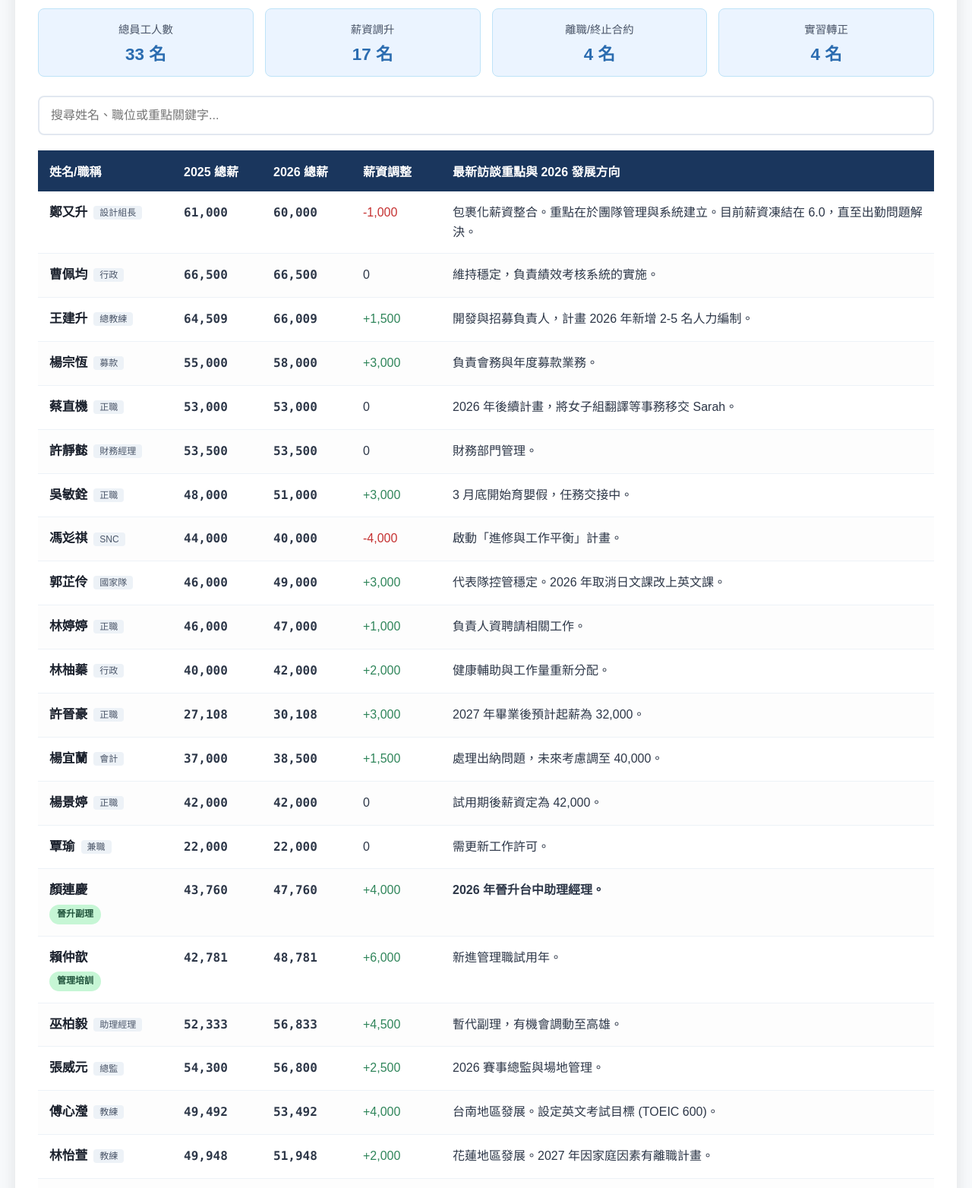
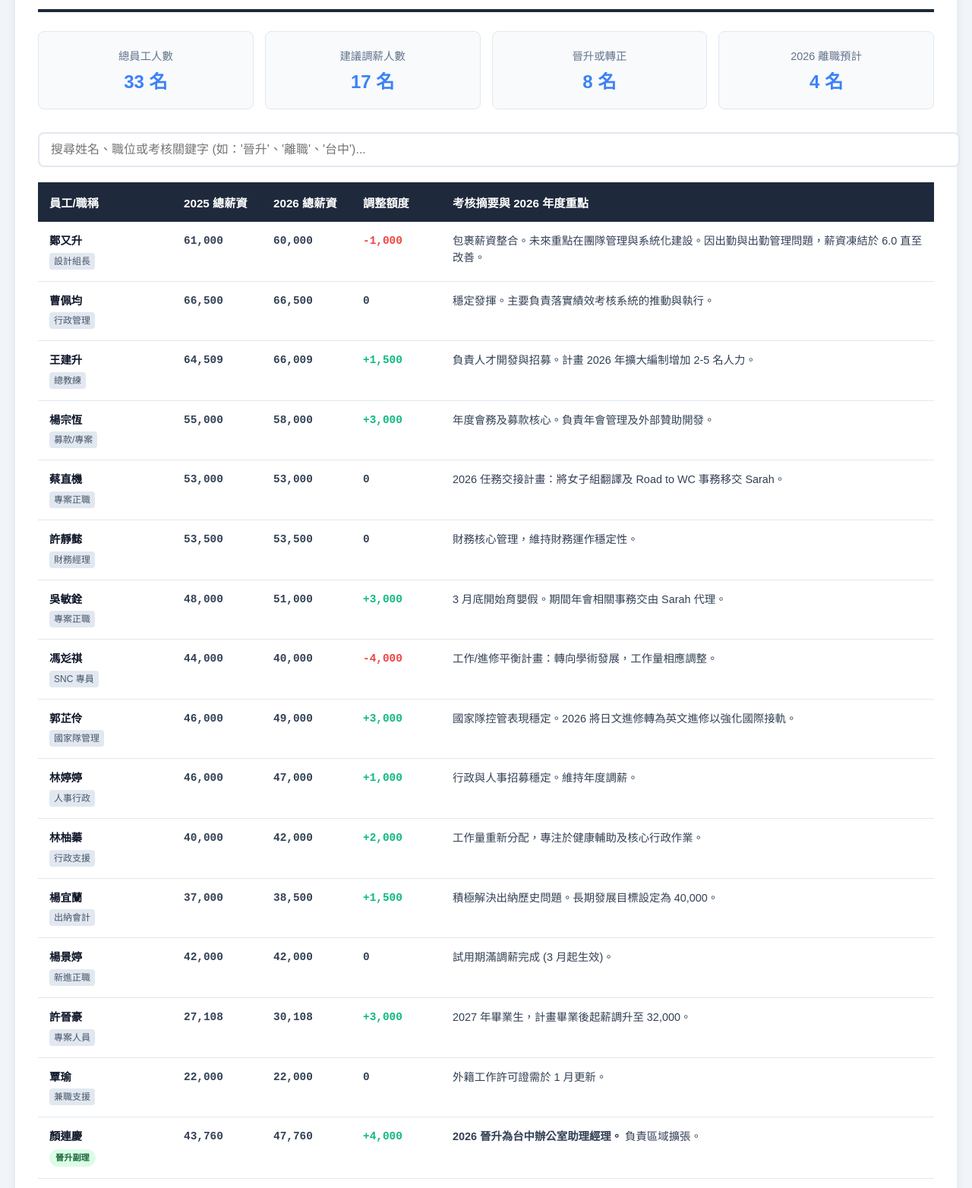
Before and after one commit to starrkwanchewa-bit/appraisal2025-2026, a plain HTML site: page index.html in a window 1280 px wide. Shown: the part 123-1687 px from the top of the page at 76% size. Drawn offline with Linux system fonts and the light colour scheme.

Commit message:
Update index.html

```diff
--- a/index.html
+++ b/index.html
@@ -3,126 +3,132 @@
 <head>
     <meta charset="UTF-8">
     <meta name="viewport" content="width=device-width, initial-scale=1.0">
-    <title>CTLA 2025-2026 薪資調整同步更新</title>
+    <title>CTLA 2025-2026 員工考核彙整</title>
     <style>
         :root {
-            --primary: #1a365d;
-            --accent: #2b6cb0;
-            --success: #2f855a;
-            --warning: #c05621;
-            --danger: #c53030;
-            --bg: #f8fafc;
+            --primary: #1e293b;
+            --secondary: #3b82f6;
+            --success: #10b981;
+            --warning: #f59e0b;
+            --danger: #ef4444;
+            --background: #f1f5f9;
         }
 
-        body { font-family: "Microsoft JhengHei", "微軟正黑體", sans-serif; background: var(--bg); margin: 0; padding: 20px; color: #2d3748; }
-        .container { max-width: 1200px; margin: auto; background: white; padding: 30px; border-radius: 12px; box-shadow: 0 10px 25px rgba(0,0,0,0.1); }
+        body { font-family: "Microsoft JhengHei", "微軟正黑體", sans-serif; background: var(--background); margin: 0; padding: 20px; color: #334155; }
+        .container { max-width: 1250px; margin: auto; background: white; padding: 30px; border-radius: 12px; box-shadow: 0 10px 15px -3px rgba(0,0,0,0.1); }
 
-        header { display: flex; justify-content: space-between; align-items: center; border-bottom: 3px solid var(--primary); padding-bottom: 20px; margin-bottom: 20px; }
+        header { border-bottom: 4px solid var(--primary); padding-bottom: 15px; margin-bottom: 25px; display: flex; justify-content: space-between; align-items: flex-end; }
         h1 { margin: 0; font-size: 1.8rem; color: var(--primary); }
+        .confidential { color: var(--danger); font-weight: bold; border: 2px solid var(--danger); padding: 5px 10px; border-radius: 4px; }
 
-        .stats-bar { display: grid; grid-template-columns: repeat(auto-fit, minmax(180px, 1fr)); gap: 15px; margin-bottom: 25px; }
-        .stat-card { background: #ebf4ff; padding: 15px; border-radius: 8px; text-align: center; border: 1px solid #bee3f8; }
-        .stat-card span { display: block; font-size: 0.9rem; color: #4a5568; margin-bottom: 5px; }
-        .stat-card b { font-size: 1.4rem; color: var(--accent); }
+        .dashboard-grid { display: grid; grid-template-columns: repeat(auto-fit, minmax(200px, 1fr)); gap: 15px; margin-bottom: 30px; }
+        .card { background: #f8fafc; border: 1px solid #e2e8f0; padding: 20px; border-radius: 8px; text-align: center; }
+        .card span { display: block; font-size: 0.9rem; color: #64748b; margin-bottom: 5px; }
+        .card b { font-size: 1.5rem; color: var(--secondary); }
 
-        .search-box { width: 100%; padding: 15px; border: 2px solid #e2e8f0; border-radius: 8px; margin-bottom: 20px; font-size: 1rem; box-sizing: border-box; }
+        .search-area { margin-bottom: 20px; }
+        .search-box { width: 100%; padding: 12px 15px; border: 2px solid #e2e8f0; border-radius: 8px; font-size: 1rem; }
 
-        table { width: 100%; border-collapse: collapse; }
-        th { background: var(--primary); color: white; text-align: left; padding: 15px; position: sticky; top: 0; }
-        td { padding: 15px; border-bottom: 1px solid #edf2f7; vertical-align: top; line-height: 1.6; }
-        tr:nth-child(even) { background: #fdfdfd; }
-        tr:hover { background: #f0f7ff; }
+        table { width: 100%; border-collapse: collapse; background: white; }
+        th { background: var(--primary); color: white; text-align: left; padding: 15px; font-size: 0.95rem; position: sticky; top: 0; }
+        td { padding: 15px; border-bottom: 1px solid #e2e8f0; vertical-align: top; font-size: 0.9rem; line-height: 1.5; }
+        tr:hover { background: #f1f5f9; transition: background 0.2s; }
 
-        .name-cell { font-weight: bold; font-size: 1.05rem; color: #1a202c; }
-        .dept-tag { font-size: 0.75rem; padding: 2px 8px; background: #edf2f7; border-radius: 4px; color: #4a5568; margin-left: 8px; vertical-align: middle; }
-        .salary { font-family: Consolas, monospace; font-weight: bold; }
-        .up { color: var(--success); }
-        .down { color: var(--danger); }
+        .name-cell { font-weight: bold; color: #0f172a; display: block; }
+        .role-tag { font-size: 0.75rem; background: #e2e8f0; padding: 2px 6px; border-radius: 4px; color: #475569; margin-top: 4px; display: inline-block; }
+        .amt { font-family: 'Courier New', monospace; font-weight: bold; }
+        .positive { color: var(--success); }
+        .negative { color: var(--danger); }
 
-        .badge { padding: 3px 10px; border-radius: 20px; font-size: 0.75rem; font-weight: bold; margin-top: 5px; display: inline-block; }
-        .promo { background: #c6f6d5; color: #22543d; }
-        .exit { background: #fed7d7; color: #822727; }
-        .probation { background: #feebc8; color: #744210; }
+        .badge { padding: 3px 8px; border-radius: 12px; font-size: 0.7rem; font-weight: bold; text-transform: uppercase; margin-top: 5px; display: inline-block; }
+        .bg-promo { background: #dcfce7; color: #166534; }
+        .bg-exit { background: #fee2e2; color: #991b1b; }
+        .bg-warn { background: #fef3c7; color: #92400e; }
     </style>
 </head>
 <body>
 
 <div class="container">
     <header>
-        <h1>CTLA 2025-2026 員工考核與薪資調整總表 (最新同步)</h1>
-        <div style="text-align: right;">
-            <p style="margin:0; font-weight:bold; color:var(--danger);">機密文件 - 僅供管理層參閱</p>
+        <div>
+            <h1>CTLA 2025-2026 年度員工考核彙整表</h1>
+            <p style="margin: 5px 0 0 0; color: #64748b;">資料同步時間：2025/12/27</p>
         </div>
+        <div class="confidential">機密文件 - 限管理層</div>
     </header>
 
-    <div class="stats-bar">
-        <div class="stat-card"><span>總員工人數</span><b>33 名</b></div>
-        <div class="stat-card"><span>薪資調升</span><b>17 名</b></div>
-        <div class="stat-card"><span>離職/終止合約</span><b>4 名</b></div>
-        <div class="stat-card"><span>實習轉正</span><b>4 名</b></div>
+    <div class="dashboard-grid">
+        <div class="card"><span>總員工人數</span><b>33 名</b></div>
+        <div class="card"><span>建議調薪人數</span><b>17 名</b></div>
+        <div class="card"><span>晉升或轉正</span><b>8 名</b></div>
+        <div class="card"><span>2026 離職預計</span><b>4 名</b></div>
     </div>
 
-    <input type="text" id="staffSearch" class="search-box" placeholder="搜尋姓名、職位或重點關鍵字...">
+    <div class="search-area">
+        <input type="text" id="filter" class="search-box" placeholder="搜尋姓名、職位或考核關鍵字 (如：'晉升'、'離職'、'台中')...">
+    </div>
 
     <table id="staffTable">
         <thead>
             <tr>
-                <th width="15%">姓名/職稱</th>
-                <th width="10%">2025 總薪</th>
-                <th width="10%">2026 總薪</th>
-                <th width="10%">薪資調整</th>
-                <th>最新訪談重點與 2026 發展方向</th>
+                <th width="15%">員工/職稱</th>
+                <th width="10%">2025 總薪資</th>
+                <th width="10%">2026 總薪資</th>
+                <th width="10%">調整額度</th>
+                <th>考核摘要與 2026 年度重點</th>
             </tr>
         </thead>
         <tbody>
-            <tr><td><span class="name-cell">鄭又升</span><span class="dept-tag">設計組長</span></td><td class="salary">61,000</td><td class="salary">60,000</td><td class="down">-1,000</td><td>包裹化薪資整合。重點在於團隊管理與系統建立。目前薪資凍結在 6.0，直至出勤問題解決。 </td></tr>
-            <tr><td><span class="name-cell">曹佩均</span><span class="dept-tag">行政</span></td><td class="salary">66,500</td><td class="salary">66,500</td><td>0</td><td>維持穩定，負責績效考核系統的實施。 </td></tr>
-            <tr><td><span class="name-cell">王建升</span><span class="dept-tag">總教練</span></td><td class="salary">64,509</td><td class="salary">66,009</td><td class="up">+1,500</td><td>開發與招募負責人，計畫 2026 年新增 2-5 名人力編制。 </td></tr>
-            <tr><td><span class="name-cell">楊宗恆</span><span class="dept-tag">募款</span></td><td class="salary">55,000</td><td class="salary">58,000</td><td class="up">+3,000</td><td>負責會務與年度募款業務。 </td></tr>
-            <tr><td><span class="name-cell">蔡直機</span><span class="dept-tag">正職</span></td><td class="salary">53,000</td><td class="salary">53,000</td><td>0</td><td>2026 年後續計畫，將女子組翻譯等事務移交 Sarah。 </td></tr>
-            <tr><td><span class="name-cell">許靜懿</span><span class="dept-tag">財務經理</span></td><td class="salary">53,500</td><td class="salary">53,500</td><td>0</td><td>財務部門管理。 </td></tr>
-            <tr><td><span class="name-cell">吳敏銓</span><span class="dept-tag">正職</span></td><td class="salary">48,000</td><td class="salary">51,000</td><td class="up">+3,000</td><td>3 月底開始育嬰假，任務交接中。 </td></tr>
-            <tr><td><span class="name-cell">馮彣祺</span><span class="dept-tag">SNC</span></td><td class="salary">44,000</td><td class="salary">40,000</td><td class="down">-4,000</td><td>啟動「進修與工作平衡」計畫。 </td></tr>
-            <tr><td><span class="name-cell">郭芷伶</span><span class="dept-tag">國家隊</span></td><td class="salary">46,000</td><td class="salary">49,000</td><td class="up">+3,000</td><td>代表隊控管穩定。2026 年取消日文課改上英文課。 </td></tr>
-            <tr><td><span class="name-cell">林婷婷</span><span class="dept-tag">正職</span></td><td class="salary">46,000</td><td class="salary">47,000</td><td class="up">+1,000</td><td>負責人資聘請相關工作。 </td></tr>
-            <tr><td><span class="name-cell">林柚蓁</span><span class="dept-tag">行政</span></td><td class="salary">40,000</td><td class="salary">42,000</td><td class="up">+2,000</td><td>健康輔助與工作量重新分配。 </td></tr>
-            <tr><td><span class="name-cell">許晉豪</span><span class="dept-tag">正職</span></td><td class="salary">27,108</td><td class="salary">30,108</td><td class="up">+3,000</td><td>2027 年畢業後預計起薪為 32,000。 </td></tr>
-            <tr><td><span class="name-cell">楊宜蘭</span><span class="dept-tag">會計</span></td><td class="salary">37,000</td><td class="salary">38,500</td><td class="up">+1,500</td><td>處理出納問題，未來考慮調至 40,000。 </td></tr>
-            <tr><td><span class="name-cell">楊景婷</span><span class="dept-tag">正職</span></td><td class="salary">42,000</td><td class="salary">42,000</td><td>0</td><td>試用期後薪資定為 42,000。 </td></tr>
-            <tr><td><span class="name-cell">覃瑜</span><span class="dept-tag">兼職</span></td><td class="salary">22,000</td><td class="salary">22,000</td><td>0</td><td>需更新工作許可。 </td></tr>
+            <tr><td><span class="name-cell">鄭又升</span><span class="role-tag">設計組長</span></td><td class="amt">61,000</td><td class="amt">60,000</td><td class="amt negative">-1,000</td><td>包裹薪資整合。未來重點在團隊管理與系統化建設。因出勤與出勤管理問題，薪資凍結於 6.0 直至改善。</td></tr>
+            <tr><td><span class="name-cell">曹佩均</span><span class="role-tag">行政管理</span></td><td class="amt">66,500</td><td class="amt">66,500</td><td class="amt">0</td><td>穩定發揮。主要負責落實績效考核系統的推動與執行。</td></tr>
+            <tr><td><span class="name-cell">王建升</span><span class="role-tag">總教練</span></td><td class="amt">64,509</td><td class="amt">66,009</td><td class="amt positive">+1,500</td><td>負責人才開發與招募。計畫 2026 年擴大編制增加 2-5 名人力。</td></tr>
+            <tr><td><span class="name-cell">楊宗恆</span><span class="role-tag">募款/專案</span></td><td class="amt">55,000</td><td class="amt">58,000</td><td class="amt positive">+3,000</td><td>年度會務及募款核心。負責年會管理及外部贊助開發。</td></tr>
+            <tr><td><span class="name-cell">蔡直機</span><span class="role-tag">專案正職</span></td><td class="amt">53,000</td><td class="amt">53,000</td><td class="amt">0</td><td>2026 任務交接計畫：將女子組翻譯及 Road to WC 事務移交 Sarah。</td></tr>
+            <tr><td><span class="name-cell">許靜懿</span><span class="role-tag">財務經理</span></td><td class="amt">53,500</td><td class="amt">53,500</td><td class="amt">0</td><td>財務核心管理，維持財務運作穩定性。</td></tr>
+            <tr><td><span class="name-cell">吳敏銓</span><span class="role-tag">專案正職</span></td><td class="amt">48,000</td><td class="amt">51,000</td><td class="amt positive">+3,000</td><td>3 月底開始育嬰假。期間年會相關事務交由 Sarah 代理。</td></tr>
+            <tr><td><span class="name-cell">馮彣祺</span><span class="role-tag">SNC 專員</span></td><td class="amt">44,000</td><td class="amt">40,000</td><td class="amt negative">-4,000</td><td>工作/進修平衡計畫：轉向學術發展，工作量相應調整。</td></tr>
+            <tr><td><span class="name-cell">郭芷伶</span><span class="role-tag">國家隊管理</span></td><td class="amt">46,000</td><td class="amt">49,000</td><td class="amt positive">+3,000</td><td>國家隊控管表現穩定。2026 將日文進修轉為英文進修以強化國際接軌。</td></tr>
+            <tr><td><span class="name-cell">林婷婷</span><span class="role-tag">人事行政</span></td><td class="amt">46,000</td><td class="amt">47,000</td><td class="amt positive">+1,000</td><td>行政與人事招募穩定。維持年度調薪。</td></tr>
+            <tr><td><span class="name-cell">林柚蓁</span><span class="role-tag">行政支援</span></td><td class="amt">40,000</td><td class="amt">42,000</td><td class="amt positive">+2,000</td><td>工作量重新分配，專注於健康輔助及核心行政作業。</td></tr>
+            <tr><td><span class="name-cell">楊宜蘭</span><span class="role-tag">出納會計</span></td><td class="amt">37,000</td><td class="amt">38,500</td><td class="amt positive">+1,500</td><td>積極解決出納歷史問題。長期發展目標設定為 40,000。</td></tr>
+            <tr><td><span class="name-cell">楊景婷</span><span class="role-tag">新進正職</span></td><td class="amt">42,000</td><td class="amt">42,000</td><td class="amt">0</td><td>試用期滿調薪完成 (3 月起生效)。</td></tr>
+            <tr><td><span class="name-cell">許晉豪</span><span class="role-tag">專案人員</span></td><td class="amt">27,108</td><td class="amt">30,108</td><td class="amt positive">+3,000</td><td>2027 年畢業生，計畫畢業後起薪調升至 32,000。</td></tr>
+            <tr><td><span class="name-cell">覃瑜</span><span class="role-tag">兼職支援</span></td><td class="amt">22,000</td><td class="amt">22,000</td><td class="amt">0</td><td>外籍工作許可證需於 1 月更新。</td></tr>
 
-            <tr><td><span class="name-cell">顏連慶</span><br><span class="badge promo">晉升副理</span></td><td class="salary">43,760</td><td class="salary">47,760</td><td class="up">+4,000</td><td><b>2026 年晉升台中助理經理。</b> </td></tr>
-            <tr><td><span class="name-cell">賴仲歆</span><br><span class="badge promo">管理培訓</span></td><td class="salary">42,781</td><td class="salary">48,781</td><td class="up">+6,000</td><td>新進管理職試用年。 </td></tr>
-            <tr><td><span class="name-cell">巫柏毅</span><span class="dept-tag">助理經理</span></td><td class="salary">52,333</td><td class="salary">56,833</td><td class="up">+4,500</td><td>暫代副理，有機會調動至高雄。 </td></tr>
-            <tr><td><span class="name-cell">張威元</span><span class="dept-tag">總監</span></td><td class="salary">54,300</td><td class="salary">56,800</td><td class="up">+2,500</td><td>2026 賽事總監與場地管理。 </td></tr>
-            <tr><td><span class="name-cell">傅心瀅</span><span class="dept-tag">教練</span></td><td class="salary">49,492</td><td class="salary">53,492</td><td class="up">+4,000</td><td>台南地區發展。設定英文考試目標 (TOEIC 600)。 </td></tr>
-            <tr><td><span class="name-cell">林怡萱</span><span class="dept-tag">教練</span></td><td class="salary">49,948</td><td class="salary">51,948</td><td class="up">+2,000</td><td>花蓮地區發展。2027 年因家庭因素有離職計畫。 </td></tr>
-            <tr><td><span class="name-cell">胡育鴻</span><br><span class="badge exit">6月離職</span></td><td class="salary">48,038</td><td class="salary">48,038</td><td>0</td><td>預計 2026 年 6 月離職。 </td></tr>
-            <tr><td><span class="name-cell">黃雅欣</span><br><span class="badge exit">7月離職</span></td><td class="salary">45,790</td><td class="salary">45,790</td><td>0</td><td>預計 2026 年 7 月離職。 </td></tr>
-            <tr><td><span class="name-cell">林書正</span><br><span class="badge exit">2月離職</span></td><td class="salary">55,124</td><td class="salary">0</td><td class="down">-100%</td><td>預計 2026 年 2 月離職。 </td></tr>
-            <tr><td><span class="name-cell">沈宗逸</span><br><span class="badge probation">觀察中</span></td><td class="salary">54,338</td><td class="salary">0</td><td class="down">-100%</td><td>績效改善觀察中。預計 2028-2029 年離職計畫。 </td></tr>
-            <tr><td><span class="name-cell">林芷誼</span><span class="dept-tag">銷售</span></td><td class="salary">36,040</td><td class="salary">38,040</td><td class="up">+2,000</td><td>負責銷售部採購與創意。 </td></tr>
-            <tr><td><span class="name-cell">林誌豪</span><span class="dept-tag">教練</span></td><td class="salary">36,668</td><td class="salary">37,668</td><td class="up">+1,000</td><td>接手種子計畫與地區事務。 </td></tr>
+            <tr><td><span class="name-cell">顏連慶</span><span class="badge bg-promo">晉升副理</span></td><td class="amt">43,760</td><td class="amt">47,760</td><td class="amt positive">+4,000</td><td><b>2026 晉升為台中辦公室助理經理。</b> 負責區域擴張。</td></tr>
+            <tr><td><span class="name-cell">賴仲歆</span><span class="badge bg-promo">管理培訓</span></td><td class="amt">42,781</td><td class="amt">48,781</td><td class="amt positive">+6,000</td><td>管理職試用年。重點負責新北市地區開發與活動。</td></tr>
+            <tr><td><span class="name-cell">巫柏毅</span><span class="role-tag">助理經理</span></td><td class="amt">52,333</td><td class="amt">56,833</td><td class="amt positive">+4,500</td><td>暫代副理職務。有潛在職位調動至高雄發展意向。</td></tr>
+            <tr><td><span class="name-cell">張威元</span><span class="role-tag">賽事總監</span></td><td class="amt">54,300</td><td class="amt">56,800</td><td class="amt positive">+2,500</td><td>2026 賽事總監。負責種子計畫營運及中層管理培訓。</td></tr>
+            <tr><td><span class="name-cell">傅心瀅</span><span class="role-tag">地區教練</span></td><td class="amt">49,492</td><td class="amt">53,492</td><td class="amt positive">+4,000</td><td>台南地區發展核心。設定英文門檻 (TOEIC 600) 為年度目標。</td></tr>
+            <tr><td><span class="name-cell">林怡萱</span><span class="role-tag">地區教練</span></td><td class="amt">49,948</td><td class="amt">51,948</td><td class="amt positive">+2,000</td><td>花蓮地區發展。2027 年因返鄉計畫有預定離職傾向。</td></tr>
+            <tr><td><span class="name-cell">胡育鴻</span><span class="badge bg-exit">6月離職</span></td><td class="amt">48,038</td><td class="amt">48,038</td><td class="amt">0</td><td>2026/06 預定離職。完成 U16 與上半年賽事交接。</td></tr>
+            <tr><td><span class="name-cell">黃雅欣</span><span class="badge bg-exit">7月離職</span></td><td class="amt">45,790</td><td class="amt">45,790</td><td class="amt">0</td><td>2026/07 預定離職。專注於賽事行政交接。</td></tr>
+            <tr><td><span class="name-cell">林書正</span><span class="badge bg-exit">2月離職</span></td><td class="amt">55,124</td><td class="amt">0</td><td class="amt negative">-100%</td><td>2026/02 預定離職。負責年底賽事最終主辦任務。</td></tr>
+            <tr><td><span class="name-cell">沈宗逸</span><span class="badge bg-warn">考核觀察</span></td><td class="amt">54,338</td><td class="amt">0</td><td class="amt negative">-100%</td><td>1-6 月績效改善期。有 2028-2029 離職退場計畫。</td></tr>
+            <tr><td><span class="name-cell">林芷誼</span><span class="role-tag">銷售採購</span></td><td class="amt">36,040</td><td class="amt">38,040</td><td class="amt positive">+2,000</td><td>負責銷售部採購開發。預定 2027 年離職。</td></tr>
+            <tr><td><span class="name-cell">林誌豪</span><span class="role-tag">地區發展</span></td><td class="amt">36,668</td><td class="amt">37,668</td><td class="amt positive">+1,000</td><td>接手種子計畫及地區事務。1-5 月配合服兵役。</td></tr>
 
-            <tr><td><span class="name-cell">朱佑婍</span><br><span class="badge promo">實習轉正</span></td><td class="salary">22,576</td><td class="salary">32,076</td><td class="up">+9,500</td><td>轉正職。負責 U16 交流與單據系統。 </td></tr>
-            <tr><td><span class="name-cell">林煜霖</span><br><span class="badge promo">實習轉正</span></td><td class="salary">21,228</td><td class="salary">30,728</td><td class="up">+9,500</td><td>實習轉正職。 </td></tr>
-            <tr><td><span class="name-cell">李文翰</span><br><span class="badge promo">實習轉正</span></td><td class="salary">23,236</td><td class="salary">32,736</td><td class="up">+9,500</td><td>實習轉正職。 </td></tr>
-            <tr><td><span class="name-cell">張泰偉</span><span class="dept-tag">實習生</span></td><td class="salary">23,062</td><td class="salary">32,562</td><td class="up">+9,500</td><td>畢業後轉職。 </td></tr>
+            <tr><td><span class="name-cell">朱佑婍</span><span class="badge bg-promo">實習轉正</span></td><td class="amt">22,576</td><td class="amt">32,076</td><td class="amt positive">+9,500</td><td>轉正職人員。負責 U16 交流專案及內部單據系統建立。</td></tr>
+            <tr><td><span class="name-cell">林煜霖</span><span class="badge bg-promo">實習轉正</span></td><td class="amt">21,228</td><td class="amt">30,728</td><td class="amt positive">+9,500</td><td>實習結束順利轉任正職，薪資優化。</td></tr>
+            <tr><td><span class="name-cell">李文翰</span><span class="badge bg-promo">實習轉正</span></td><td class="amt">23,236</td><td class="amt">32,736</td><td class="amt positive">+9,500</td><td>實習結束順利轉任正職，薪資優化。</td></tr>
+            <tr><td><span class="name-cell">張泰偉</span><span class="role-tag">實習畢業</span></td><td class="amt">23,062</td><td class="amt">32,562</td><td class="amt positive">+9,500</td><td>畢業後轉職計畫。</td></tr>
 
-            <tr><td><span class="name-cell">李瑞克</span><span class="dept-tag">合約</span></td><td class="salary">41,700</td><td class="salary">41,700</td><td>0</td><td>需明確角色以領導地區委員會。 </td></tr>
-            <tr><td><span class="name-cell">江奉軒</span><br><span class="badge exit">合約終止</span></td><td class="salary">30,000</td><td class="salary">0</td><td class="down">-30,000</td><td>2026 年終止合約。 </td></tr>
+            <tr><td><span class="name-cell">李瑞克</span><span class="role-tag">委員會合約</span></td><td class="amt">41,700</td><td class="amt">41,700</td><td class="amt">0</td><td>需定義具體角色以領導地區委員會。</td></tr>
+            <tr><td><span class="name-cell">江奉軒</span><span class="badge bg-exit">約滿終止</span></td><td class="amt">30,000</td><td class="amt">0</td><td class="amt negative">-30,000</td><td>2026 合約終止。</td></tr>
         </tbody>
     </table>
 </div>
 
 <script>
-    document.getElementById('staffSearch').addEventListener('keyup', function() {
-        let filter = this.value.toUpperCase();
-        let rows = document.querySelector("#staffTable tbody").rows;
-        for (let i = 0; i < rows.length; i++) {
-            let text = rows[i].textContent.toUpperCase();
-            rows[i].style.display = text.indexOf(filter) > -1 ? "" : "none";
-        }
+    const filterInput = document.getElementById('filter');
+    const tableRows = document.querySelectorAll('#staffTable tbody tr');
+
+    filterInput.addEventListener('input', () => {
+        const query = filterInput.value.toLowerCase();
+        tableRows.forEach(row => {
+            const text = row.innerText.toLowerCase();
+            row.style.display = text.includes(query) ? '' : 'none';
+        });
     });
 </script>
 
```
